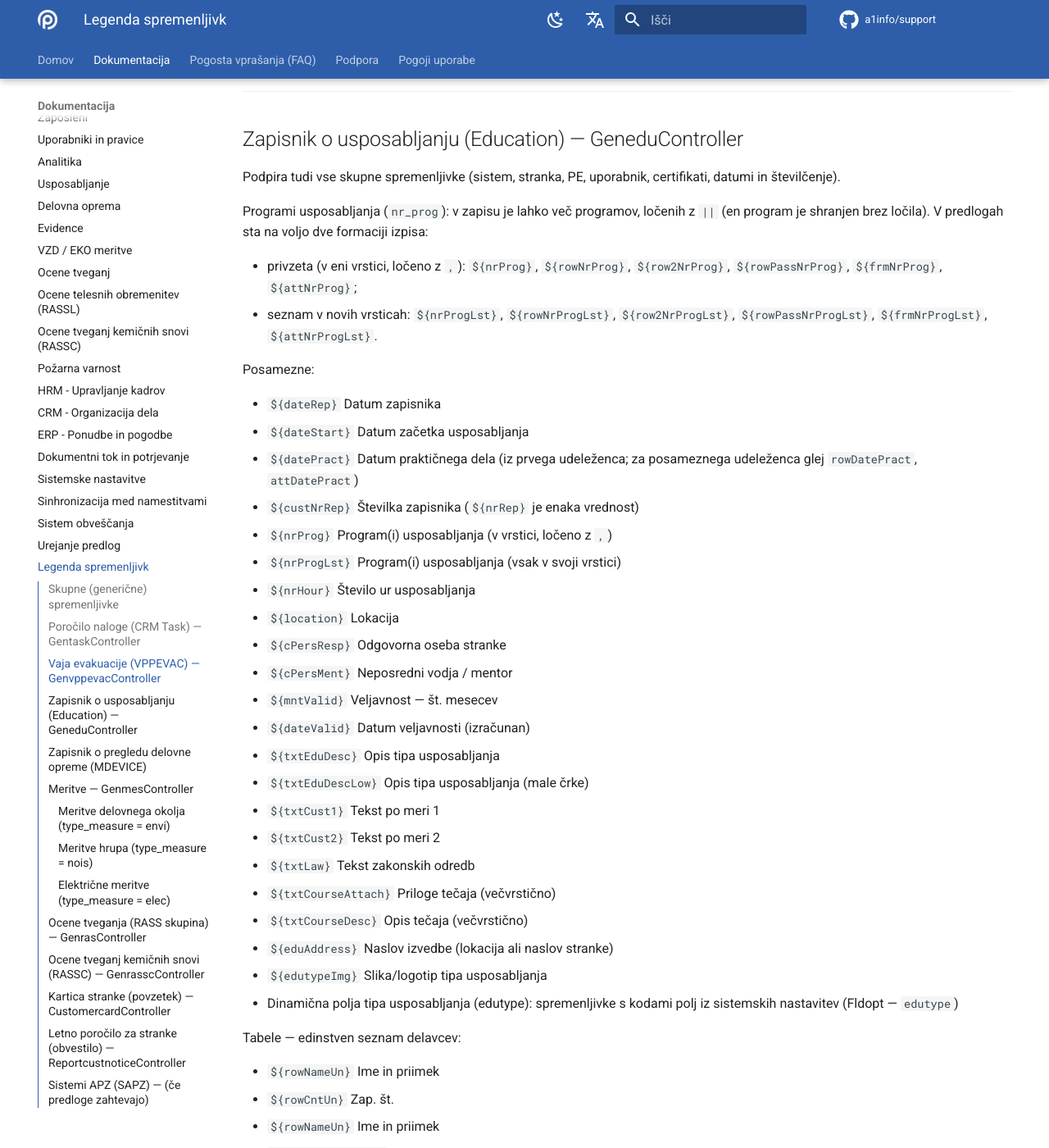
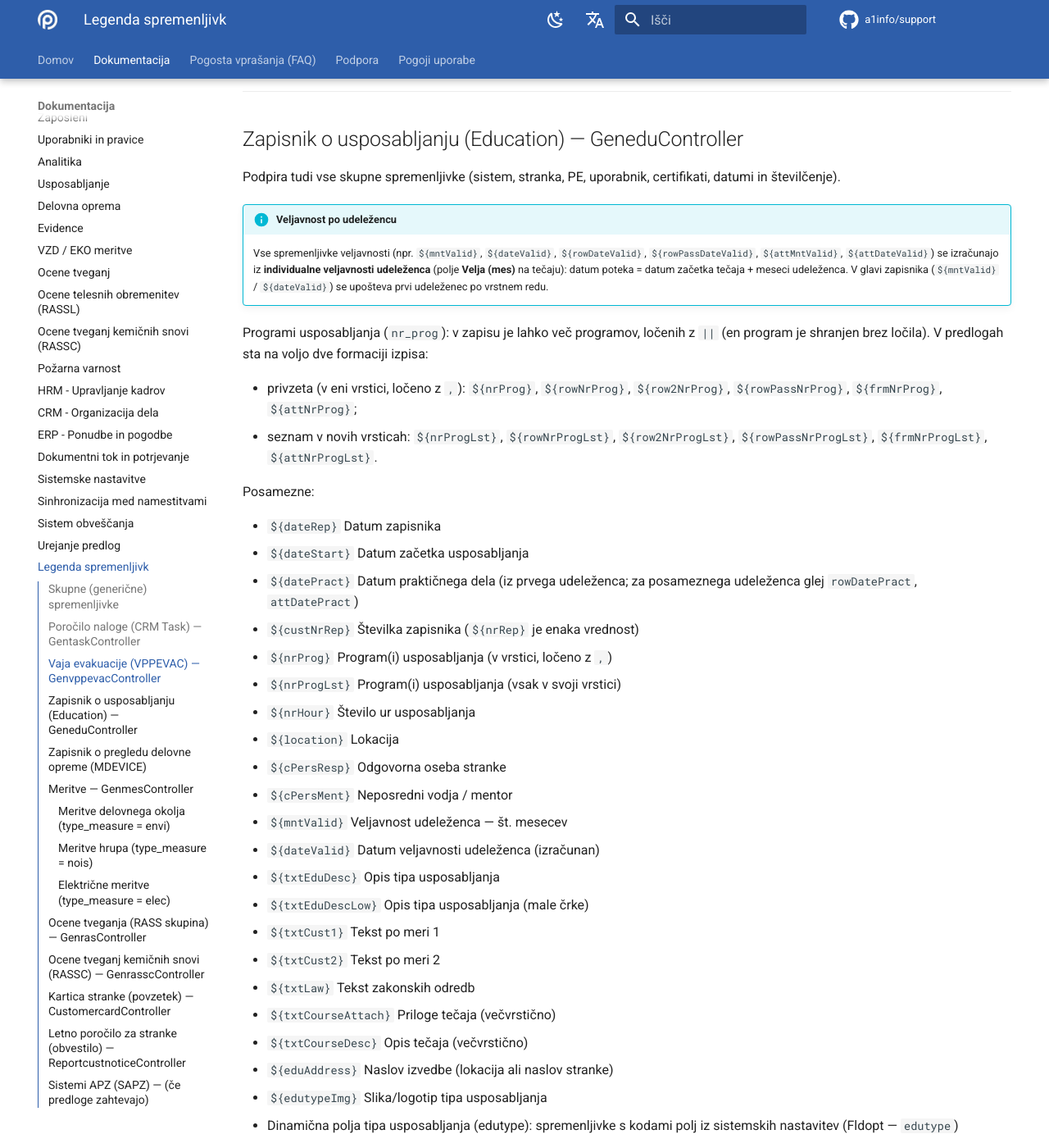
Before and after one commit to a1info/support, an MkDocs documentation site: the page built from docs/manual-sl/variables-sl.md, in a window 1280 px wide and 1400 px high, scrolled down 4047 px. Shown: the whole window at 82% size. Built offline with MkDocs 1.6.1 and Material for MkDocs 9.7.7, drawn with Linux system fonts in a browser that asks for light colours; comment, search, counter and statistics services are not loaded; some of the changed text lies outside the part shown.

Commit message:
update edu

```diff
--- a/docs/manual-sl/variables-sl.md
+++ b/docs/manual-sl/variables-sl.md
@@ -147,6 +147,9 @@ Bloki — slike (priloge):
 
 Podpira tudi vse skupne spremenljivke (sistem, stranka, PE, uporabnik, certifikati, datumi in številčenje).
 
+!!! info "Veljavnost po udeležencu"
+    Vse spremenljivke veljavnosti (npr. `${mntValid}`, `${dateValid}`, `${rowDateValid}`, `${rowPassDateValid}`, `${attMntValid}`, `${attDateValid}`) se izračunajo iz **individualne veljavnosti udeleženca** (polje **Velja (mes)** na tečaju): datum poteka = datum začetka tečaja + meseci udeleženca. V glavi zapisnika (`${mntValid}` / `${dateValid}`) se upošteva prvi udeleženec po vrstnem redu.
+
 Programi usposabljanja (`nr_prog`): v zapisu je lahko več programov, ločenih z `||` (en program je shranjen brez ločila). V predlogah sta na voljo dve formaciji izpisa:
 
 - privzeta (v eni vrstici, ločeno z `, `): `${nrProg}`, `${rowNrProg}`, `${row2NrProg}`, `${rowPassNrProg}`, `${frmNrProg}`, `${attNrProg}`;
@@ -164,8 +167,8 @@ Posamezne:
 - `${location}` Lokacija
 - `${cPersResp}` Odgovorna oseba stranke
 - `${cPersMent}` Neposredni vodja / mentor
-- `${mntValid}` Veljavnost — št. mesecev
-- `${dateValid}` Datum veljavnosti (izračunan)
+- `${mntValid}` Veljavnost udeleženca — št. mesecev
+- `${dateValid}` Datum veljavnosti udeleženca (izračunan)
 - `${txtEduDesc}` Opis tipa usposabljanja
 - `${txtEduDescLow}` Opis tipa usposabljanja (male črke)
 - `${txtCust1}` Tekst po meri 1
@@ -199,7 +202,7 @@ Tabele — seznam delavcev:
   - `${rowEdutype}` Tip usposabljanja
   - `${rowNrProg}` Program(i) usposabljanja (v vrstici)
   - `${rowNrProgLst}` Program(i) usposabljanja (v novih vrsticah)
-  - `${rowDateValid}` Datum veljavnosti
+  - `${rowDateValid}` Datum veljavnosti udeleženca
   - `${rowDateEtest}` Datum e-testa (če je opravljen)
   - `${rowRes}` Uspešno / Neuspešno (DA/NE)
   - `${rowPass}` Uspešno / Neuspešno (besedilo)
@@ -216,7 +219,7 @@ Tabele — dvojnik seznama delavcev (row2, za vzporedno tabelo v predlogi):
   - `${row2Edutype}` Tip usposabljanja
   - `${row2NrProg}` Program(i) usposabljanja (v vrstici)
   - `${row2NrProgLst}` Program(i) usposabljanja (v novih vrsticah)
-  - `${row2DateValid}` Datum veljavnosti
+  - `${row2DateValid}` Datum veljavnosti udeleženca
   - `${row2Res}` Uspešno / Neuspešno (DA/NE)
   - `${row2Pass}` Uspešno / Neuspešno (besedilo)
 
@@ -234,14 +237,14 @@ Tabele — samo uspešno opravljena usposabljanja (rowPass):
   - `${rowPassNrProgLst}` Program(i) usposabljanja (v novih vrsticah)
   - `${rowPassRes}` Rezultat (vedno DA)
   - `${rowPassPass}` Rezultat (besedilo)
-  - `${rowPassDateValid}` Datum veljavnosti
+  - `${rowPassDateValid}` Datum veljavnosti udeleženca
 
 Tabele — seznam tečajev v zapisniku:
 
 - `${rowEdulstEdutype}` Tip usposabljanja
   - `${rowEdulstEdutype}` Tip usposabljanja
   - `${rowEdulstEdudesc}` Opis tipa usposabljanja
-  - `${rowEdulstMntValid}` Veljavnost (meseci)
+  - `${rowEdulstMntValid}` Veljavnost udeležencev (meseci)
 
 Bloki:
 
@@ -283,8 +286,8 @@ Bloki:
   - `${attdateStart}` Datum usposabljanja
   - `${attDatePract}` Datum praktičnega dela
   - `${attDatePract2}` Datum praktičnega dela (alternativna oznaka)
-  - `${attMntValid}` Velja — meseci
-  - `${attDateValid}` Datum veljavnosti potrdila
+  - `${attMntValid}` Veljavnost udeleženca — meseci
+  - `${attDateValid}` Datum veljavnosti potrdila (izračunan po udeležencu)
   - `${attDateEtest}` Datum opravljanja e-testa
   - Dinamična polja zaposlenega (custemployee): spremenljivke `att<koda_polja>` iz sistemskih nastavitev (Fldopt — `custemployee`)
 
```
Also changed, not shown: docs/manual-sl/analitika.md (+1 -1 lines), docs/manual-sl/sistem-obvescanja.md (+3 -0 lines), docs/manual-sl/usposabljanje.md (+13 -1 lines).
